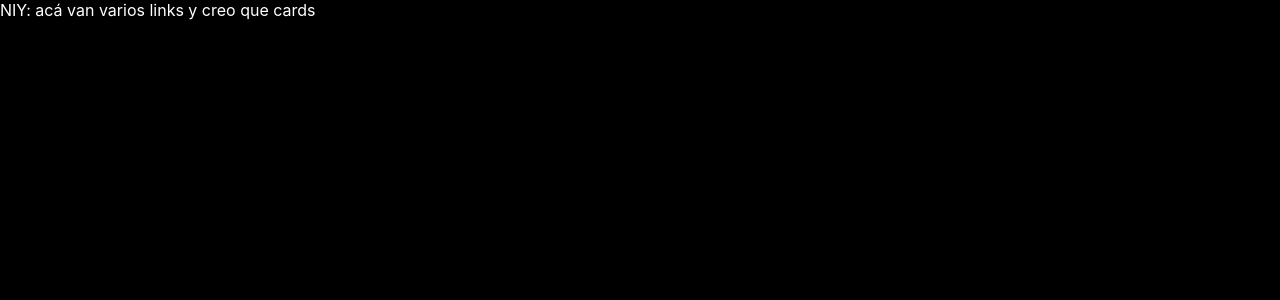
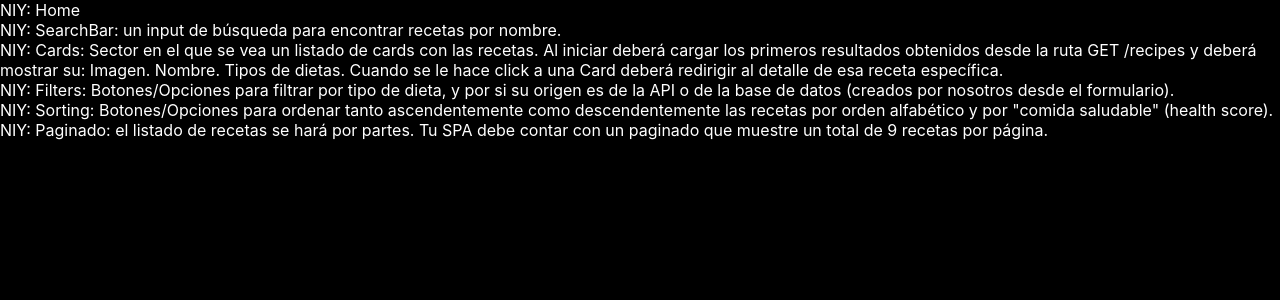
Before and after one commit to gastondvoskin/PI-food, a React (Create React App) app in the folder client/: page /home in a window 1280 px wide. Shown: the top 300 px of the page. Built offline with nearby package versions, Linux system fonts and the light colour scheme.

Commit message:
added SearchBar, Cards, Filters, Sorting, Pagination

```diff
--- a/client/src/App.js
+++ b/client/src/App.js
@@ -1,9 +1,10 @@
 import './App.css';
 
-import React from 'react';
+import React from 'react';    // el archivo debería ser .jsx?
 import { Routes, Route } from 'react-router-dom';
 import Landing from './components/Landing/Landing.jsx';
 import Home from './components/Home/Home.jsx';
+
 
 const App = () => {
   return (
--- /dev/null
+++ b/client/src/components/Cards/Cards.jsx
@@ -0,0 +1,25 @@
+import React from "react";
+import styles from './Cards.module.css';
+
+const Cards = () => {
+    return (
+        <div>
+            NIY:
+            Cards: Sector en el que se vea un listado de cards con las recetas. Al iniciar deberá cargar los primeros resultados obtenidos desde la ruta GET /recipes y deberá mostrar su:
+            Imagen.
+            Nombre.
+            Tipos de dietas.
+
+            Cuando se le hace click a una Card deberá redirigir al detalle de esa receta específica.
+        </div>
+    );
+};
+
+export default Cards;
+
+
+// Cards: Sector en el que se vea un listado de cards con las recetas. Al iniciar deberá cargar los primeros resultados obtenidos desde la ruta GET /recipes y deberá mostrar su:
+// Imagen.
+// Nombre.
+// Tipos de dietas.
+// Cuando se le hace click a una Card deberá redirigir al detalle de esa receta específica.
--- /dev/null
+++ b/client/src/components/Filters/Filters.jsx
@@ -0,0 +1,16 @@
+import React from "react";
+import styles from './Filters.module.css';
+
+const Filters = () => {
+    return (
+        <div>
+            NIY:
+            Filters: Botones/Opciones para filtrar por tipo de dieta, y por si su origen es de la API o de la base de datos (creados por nosotros desde el formulario).
+        </div>
+    );
+};
+
+export default Filters;
+
+
+// Filters: Botones/Opciones para filtrar por tipo de dieta, y por si su origen es de la API o de la base de datos (creados por nosotros desde el formulario).
--- a/client/src/components/Home/Home.jsx
+++ b/client/src/components/Home/Home.jsx
@@ -1,11 +1,23 @@
 import React from "react";
 import styles from './Home.module.css';
 import { NavLink } from "react-router-dom";
+// importo los componentes a renderizar
+import SearchBar from "../SearchBar/SearchBar.jsx";
+import Cards from "../Cards/Cards.jsx";
+import Filters from "../Filters/Filters.jsx";
+import Sorting from "../Sorting/Sorting.jsx";
+import Pagination from "../Pagination/Pagination.jsx";
+
 
 const Home = () => {
     return (
         <div>
-            NIY: acá van varios links y creo que cards
+            NIY: Home
+            <SearchBar />
+            <Cards />
+            <Filters />
+            <Sorting />
+            <Pagination />
         </div>
     );
 };
--- /dev/null
+++ b/client/src/components/Pagination/Pagination.jsx
@@ -0,0 +1,16 @@
+import React from "react";
+import styles from './Pagination.module.css';
+
+const Pagination = () => {
+    return (
+        <div>
+            NIY:
+            Paginado: el listado de recetas se hará por partes. Tu SPA debe contar con un paginado que muestre un total de 9 recetas por página.
+        </div>
+    );
+};
+
+export default Pagination;
+
+
+// Pagination: Paginado: el listado de recetas se hará por partes. Tu SPA debe contar con un paginado que muestre un total de 9 recetas por página.
--- /dev/null
+++ b/client/src/components/SearchBar/SearchBar.jsx
@@ -0,0 +1,15 @@
+import React from "react";
+import styles from './SearchBar.module.css';
+
+const SearchBar = () => {
+    return (
+        <div>
+            NIY: SearchBar: un input de búsqueda para encontrar recetas por nombre.
+        </div>
+    );
+};
+
+export default SearchBar;
+
+
+// SearchBar: un input de búsqueda para encontrar recetas por nombre.
--- /dev/null
+++ b/client/src/components/Sorting/Sorting.jsx
@@ -0,0 +1,16 @@
+import React from "react";
+import styles from './Sorting.module.css';
+
+const Sorting = () => {
+    return (
+        <div>
+            NIY:
+            Sorting: Botones/Opciones para ordenar tanto ascendentemente como descendentemente las recetas por orden alfabético y por "comida saludable" (health score).
+        </div>
+    );
+};
+
+export default Sorting;
+
+
+// Sorting: Botones/Opciones para ordenar tanto ascendentemente como descendentemente las recetas por orden alfabético y por "comida saludable" (health score).
```
Also changed, not shown: client/src/components/Cards/Cards.module.css (added), client/src/components/Filters/Filters.module.css (added), client/src/components/Pagination/Pagination.module.css (added), client/src/components/SearchBar/SearchBar.module.css (added), client/src/components/Sorting/Sorting.module.css (added), 2 other files (tests, documents, lock files or other folders).
